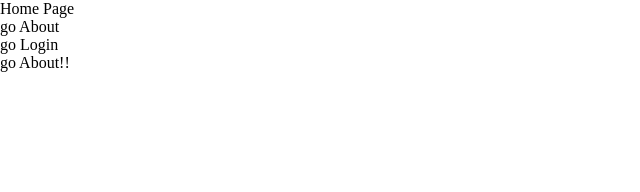
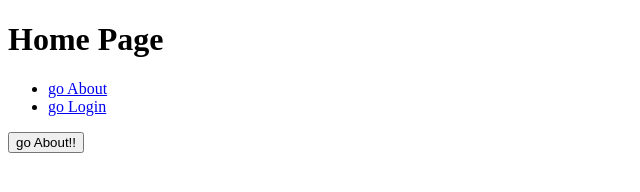
Before and after one commit to Ssoon-m/vanilla-daangn-blog-clone, a website built with Vite: page index.html in a window 1280 px wide. Shown: the whole page, without its empty margins (0-640 px from the left). Built offline with nearby package versions, Linux system fonts and the light colour scheme.

Commit message:
Revert "[chore] global css 설정"

```diff
--- a/index.html
+++ b/index.html
@@ -1,10 +1,10 @@
-<!DOCTYPE html>
-<html lang="en" data-theme="light">
+<!doctype html>
+<html lang="en">
   <head>
     <meta charset="UTF-8" />
-    <link rel="icon" type="image/svg+xml" href="/daangn-icon.png" />
+    <link rel="icon" type="image/svg+xml" href="/vite.svg" />
     <meta name="viewport" content="width=device-width, initial-scale=1.0" />
-    <title>당근 팀 블로그 - 클론</title>
+    <title>Vite + TS</title>
   </head>
   <body>
     <div id="app"></div>
--- a/src/main.ts
+++ b/src/main.ts
@@ -1,5 +1,4 @@
 import App from "./app";
-import "./styles/global.css";
 
 window.addEventListener("DOMContentLoaded", () => {
   new App(document.getElementById("app")!);
--- a/src/styles/global.css
+++ /dev/null
@@ -1,2 +0,0 @@
-@import url("./reset.css");
-@import url("./variable.css");
--- a/src/styles/reset.css
+++ /dev/null
@@ -1,53 +0,0 @@
-*,
-*::before,
-*::after {
-  box-sizing: border-box;
-}
-
-* {
-  margin: 0;
-  padding: 0;
-  font: inherit;
-}
-
-html {
-  scroll-behavior: smooth;
-}
-
-ul,
-ol {
-  list-style: none;
-}
-
-a {
-  color: inherit;
-  display: inline-block;
-  text-decoration: none;
-}
-
-svg {
-  display: inline-block;
-  max-width: 100%;
-}
-
-img,
-picture,
-video,
-canvas {
-  display: block;
-  max-width: 100%;
-}
-
-button {
-  cursor: pointer;
-  border-radius: 0;
-  border: none;
-  background-color: transparent;
-}
-
-input,
-textarea,
-select {
-  color: inherit;
-  letter-spacing: inherit;
-}
--- a/src/styles/variable.css
+++ /dev/null
@@ -1,86 +0,0 @@
-:root {
-  --fonts-system: -apple-system, BlinkMacSystemFont, "Segoe UI", Roboto,
-    "Helvetica Neue", Arial, "Noto Sans", sans-serif, "Apple Color Emoji",
-    "Segoe UI Emoji", "Segoe UI Symbol", "Noto Color Emoji";
-  --fontSizes-heading1: 4.5rem;
-  --fontSizes-heading2: 3.75rem;
-  --fontSizes-heading3: 3.375rem;
-  --fontSizes-heading4: 2.625rem;
-  --fontSizes-subtitle1: 2rem;
-  --fontSizes-subtitle2: 1.625rem;
-  --fontSizes-subtitle3: 1.25rem;
-  --fontSizes-subtitle4: 1.125rem;
-  --fontSizes-body1: 1.125rem;
-  --fontSizes-body2: 1rem;
-  --fontSizes-body3: 0.9375rem;
-  --fontSizes-caption1: 0.875rem;
-  --fontSizes-caption2: 0.8125rem;
-  --fontSizes-caption3: 0.75rem;
-  --lineHeights-heading1: 5.625rem;
-  --lineHeights-heading2: 5rem;
-  --lineHeights-heading3: 4.5625rem;
-  --lineHeights-heading4: 3.5625rem;
-  --lineHeights-subtitle1: 3rem;
-  --lineHeights-subtitle2: 2.4375rem;
-  --lineHeights-subtitle3: 1.9375rem;
-  --lineHeights-subtitle4: 1.75rem;
-  --lineHeights-body1: 1.875rem;
-  --lineHeights-body2: 1.75rem;
-  --lineHeights-body3: 1.625rem;
-  --lineHeights-caption1: 1.5rem;
-  --lineHeights-caption2: 1.375rem;
-  --lineHeights-caption3: auto;
-  --sizes-maxContent: 75rem;
-}
-:root[data-theme="light"] {
-  --primary-50: #fff5f0;
-  --primary-100: #ffe2d2;
-  --primary-200: #ffd2b9;
-  --primary-300: #ffbc97;
-  --primary-400: #ff9e66;
-  --primary-500: #ff6f0f;
-  --primary-600: #fa6616;
-  --primary-700: #f05705;
-  --primary-800: #cc4700;
-  --primary-900: #b44104;
-  --primary-950: #a03a03;
-  --gray-scale-00: #fff;
-  --gray-scale-50: #f7f8fa;
-  --gray-scale-100: #f2f3f6;
-  --gray-scale-200: #eaebee;
-  --gray-scale-300: #dcdee3;
-  --gray-scale-400: #d1d3d8;
-  --gray-scale-500: #adb1ba;
-  --gray-scale-600: #868b94;
-  --gray-scale-700: #4d5159;
-  --gray-scale-800: #393a40;
-  --gray-scale-900: #212124;
-  --blue-50: #ebf7fa;
-  --blue-100: #d2edfa;
-  --blue-200: #b9e3fa;
-  --blue-300: #87d7ff;
-  --blue-400: #57c7ff;
-  --blue-500: #009ceb;
-  --blue-600: #08c;
-  --blue-700: #0077b2;
-  --blue-800: #006199;
-  --blue-900: #004c73;
-  --blue-950: #003b59;
-  --red-50: #fff3f2;
-  --red-100: #ffe5e3;
-  --red-200: #fcd2cf;
-  --red-300: #ffaca6;
-  --red-400: #ff7e75;
-  --red-500: #ff4133;
-  --red-600: #fa2314;
-  --red-700: #e81607;
-  --red-800: #a62014;
-  --red-900: #910c00;
-  --red-950: #821006;
-  --green-50: #e8faf6;
-  --green-100: #c7f2e4;
-  --green-200: #96ebc3;
-  --green-300: #6adeac;
-  --green-400: #30c795;
-  --green-500: #1aa174;
-}
```
Also changed, not shown: src/components/Item.ts (added, +25 -0 lines), public/daangn-icon.png (deleted).
